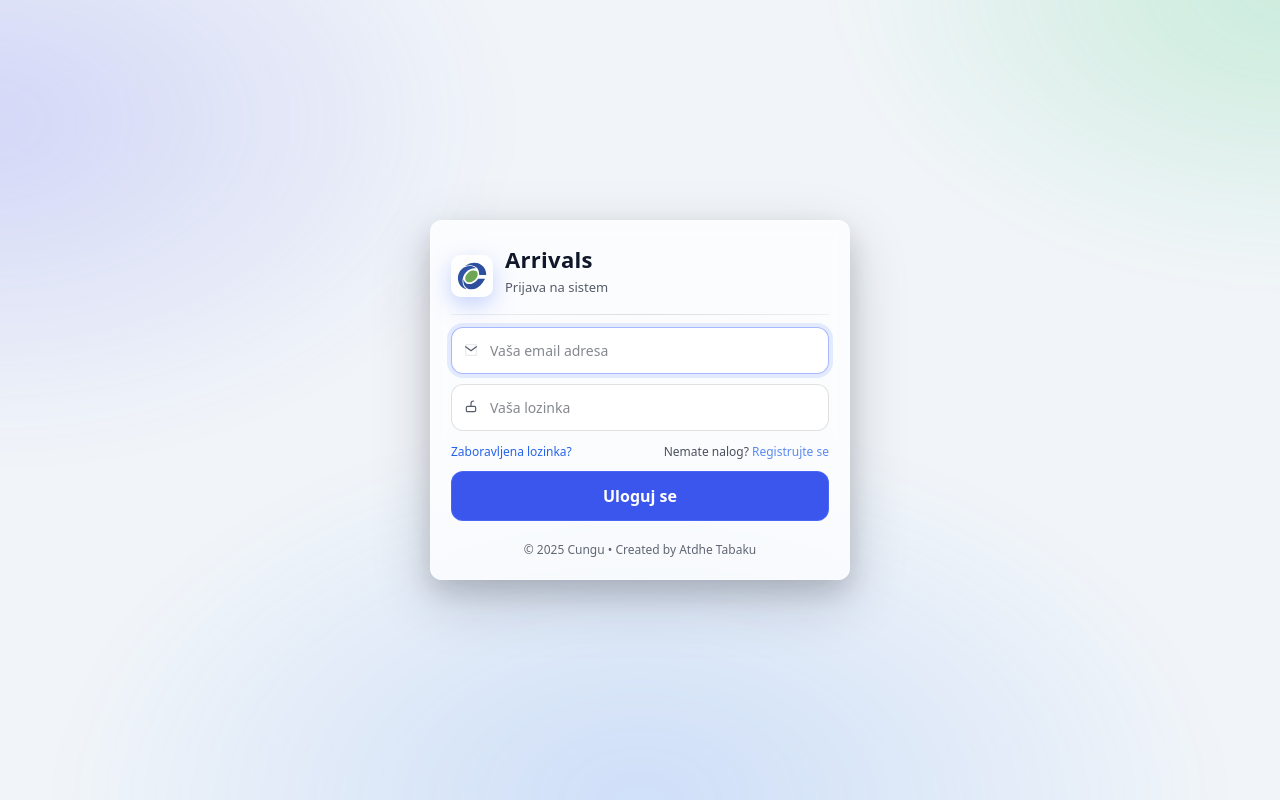
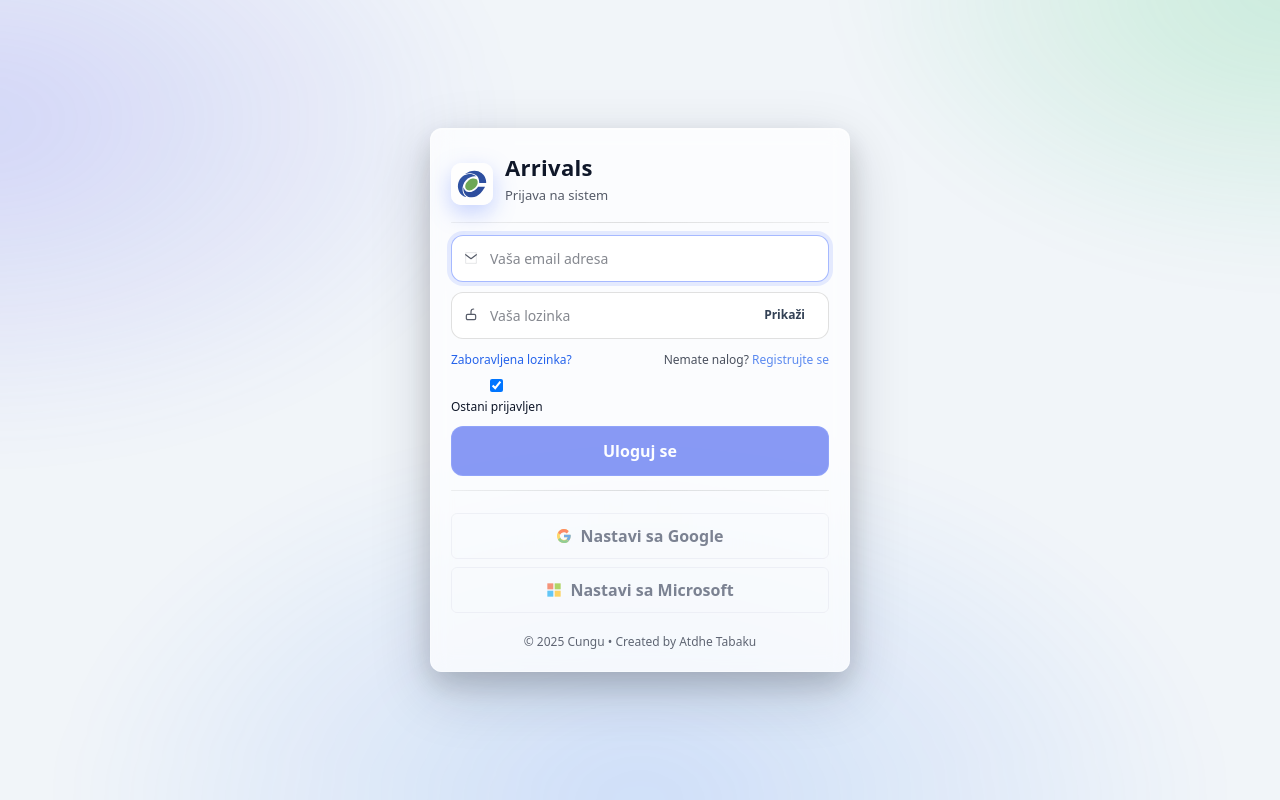
Before and after one commit to Doppler617492/arrivals-frontend, a React (Vite) app: page /login in a window 1280 px wide. Built offline with nearby package versions, Linux system fonts and the light colour scheme; no server answers.

Commit message:
feat(containers/login): pagination with page size selector; status chips; align columns; paid toggle persists; enterprise login UX (caps lock, show/hide, remember me, token storage); SSO buttons with Google/Microsoft logos

```diff
--- a/src/api/client.ts
+++ b/src/api/client.ts
@@ -5,7 +5,22 @@ export const API_BASE = RAW_BASE.replace(/\/+$/, ""); // bez završnog '/'
 export const API_KEY = import.meta.env.VITE_API_KEY as string | undefined;
 
 export function getToken() { return localStorage.getItem("token"); }
-export function setToken(t: string | null) { !t ? localStorage.removeItem("token") : localStorage.setItem("token", t); }
+export function setToken(t: string | null, remember: boolean = true) {
+  if (!t) {
+    try { localStorage.removeItem("token"); localStorage.removeItem("access_token"); } catch {}
+    try { sessionStorage.removeItem("token"); sessionStorage.removeItem("access_token"); } catch {}
+    return;
+  }
+  try {
+    if (remember) {
+      localStorage.setItem("token", t);
+      localStorage.setItem("access_token", t);
+    } else {
+      sessionStorage.setItem("token", t);
+      sessionStorage.setItem("access_token", t);
+    }
+  } catch {}
+}
 
 export function qs(params: Record<string, any>) {
   const u = new URLSearchParams();
--- a/src/features/auth/LoginView.tsx
+++ b/src/features/auth/LoginView.tsx
@@ -9,6 +9,10 @@ export default function LoginView({ onLoggedIn }: { onLoggedIn: (u: User) => voi
   const [password, setPassword] = React.useState("");
   const [loading, setLoading] = React.useState(false);
   const [err, setErr] = React.useState<string | null>(null);
+  const [capsOn, setCapsOn] = React.useState<boolean>(false);
+  const [showPass, setShowPass] = React.useState<boolean>(false);
+  const [remember, setRemember] = React.useState<boolean>(true);
+  const emailValid = /.+@.+\..+/.test(email);
 
   const submit = async (e: React.FormEvent) => {
     e.preventDefault();
@@ -17,10 +21,13 @@ export default function LoginView({ onLoggedIn }: { onLoggedIn: (u: User) => voi
     setLoading(true);
     try {
       const data = await apiPOST<{ access_token: string; user?: User }>("/auth/login", { email, password });
-      // Save token under both "token" and "access_token" for compatibility
-      setToken(data.access_token);
-      localStorage.setItem("token", data.access_token);
-      localStorage.setItem("access_token", data.access_token);
+      // Save token to chosen storage (remember -> localStorage, else sessionStorage)
+      setToken(data.access_token, remember);
+      try {
+        const storage: Storage = remember ? localStorage : sessionStorage;
+        storage.setItem("token", data.access_token);
+        storage.setItem("access_token", data.access_token);
+      } catch {}
       // Ako backend već vrati user-a, iskoristi to; u suprotnom pozovi /auth/me
       const user = data.user ?? (await apiGET<{ user: User }>("/auth/me", true)).user;
       onLoggedIn(user);
@@ -159,16 +166,74 @@ export default function LoginView({ onLoggedIn }: { onLoggedIn: (u: User) => voi
               <rect x="5" y="11" width="14" height="8" rx="2" strokeWidth="1.8"></rect>
               <path d="M12 11V7a4 4 0 0 1 4-4" strokeWidth="1.8" strokeLinecap="round"></path>
             </svg>
-            <input id="login-pass" className="inputx with-ico" type="password" value={password} onChange={(e) => setPassword(e.target.value)} placeholder="Vaša lozinka" autoComplete="current-password" required disabled={loading} aria-label="Lozinka" />
+            <input
+              id="login-pass"
+              className="inputx with-ico"
+              type={showPass ? "text" : "password"}
+              value={password}
+              onChange={(e) => setPassword(e.target.value)}
+              onKeyUp={(e) => setCapsOn((e as any).getModifierState && (e as any).getModifierState("CapsLock"))}
+              placeholder="Vaša lozinka"
+              autoComplete="current-password"
+              required
+              disabled={loading}
+              aria-label="Lozinka"
+              aria-describedby="caps-hint"
+            />
+            <button type="button" aria-label={showPass ? "Sakrij lozinku" : "Prikaži lozinku"} onClick={() => setShowPass(s => !s)}
+              style={{ position:'absolute', right:10, top:'50%', transform:'translateY(-50%)', background:'transparent', border:'none', cursor:'pointer', fontSize:12, color:'#334155' }}>
+              {showPass ? 'Sakrij' : 'Prikaži'}
+            </button>
           </div>
+          {capsOn && (
+            <div id="caps-hint" role="status" aria-live="polite" style={{ color:'#b91c1c', fontSize:12 }}>
+              Upozorenje: Caps Lock je uključen.
+            </div>
+          )}
           <div className="links-row">
             <a className="linkx" href="/forgot">Zaboravljena lozinka?</a>
             <span style={{fontSize:12, opacity:.75}}>
               Nemate nalog? <a className="linkx" href="/register">Registrujte se</a>
             </span>
           </div>
+          <div style={{ display:'flex', alignItems:'center', justifyContent:'space-between' }}>
+            <label style={{ display:'inline-flex', alignItems:'center', gap:6, fontSize:12 }}>
+              <input type="checkbox" checked={remember} onChange={(e)=>setRemember(e.currentTarget.checked)} />
+              Ostani prijavljen
+            </label>
+            {!emailValid && email.length > 0 && (
+              <span style={{ color:'#b91c1c', fontSize:12 }}>Neispravan email format</span>
+            )}
+          </div>
           {err && <div style={styles.error} role="alert" aria-live="polite">{err}</div>}
-          <button disabled={loading} className="primaryx" type="submit">{loading ? "Učitavam..." : "Uloguj se"}</button>
+          <button disabled={loading || !emailValid} className="primaryx" type="submit">{loading ? "Učitavam..." : "Uloguj se"}</button>
+          <div className="divider" />
+          <div style={{ display:'grid', gap:8 }}>
+            <button type="button" className="btn ghost" aria-label="Prijava preko Google" disabled title="Uskoro">
+              <span style={{ display:'inline-flex', alignItems:'center', gap:8 }}>
+                {/* Google G icon */}
+                <svg width="16" height="16" viewBox="0 0 48 48" aria-hidden="true">
+                  <path fill="#FFC107" d="M43.6 20.5H42V20H24v8h11.3c-1.6 4.6-6 8-11.3 8-6.9 0-12.5-5.6-12.5-12.5S17.1 11 24 11c3.2 0 6.1 1.2 8.3 3.2l5.7-5.7C34 4.9 29.3 3 24 3 12.4 3 3 12.4 3 24s9.4 21 21 21c10.5 0 20-7.6 20-21 0-1.2-.1-2.3-.4-3.5z"/>
+                  <path fill="#FF3D00" d="M6.3 14.7l6.6 4.8C14.7 16.1 18.9 13 24 13c3.2 0 6.1 1.2 8.3 3.2l5.7-5.7C34 4.9 29.3 3 24 3 16.1 3 9.1 7.1 6.3 14.7z"/>
+                  <path fill="#4CAF50" d="M24 45c5.2 0 10-1.7 13.8-4.7l-6.4-5.2c-2 1.4-4.6 2.2-7.4 2.2-5.3 0-9.7-3.4-11.3-8l-6.6 5.1C9 40.8 15.9 45 24 45z"/>
+                  <path fill="#1976D2" d="M43.6 20.5H42V20H24v8h11.3c-0.8 2.3-2.2 4.2-4.1 5.6l6.4 5.2c-0.5 0.4 6.5-4.7 6.5-14.8 0-1.2-0.1-2.3-0.5-3.5z"/>
+                </svg>
+                Nastavi sa Google
+              </span>
+            </button>
+            <button type="button" className="btn ghost" aria-label="Prijava preko Microsoft" disabled title="Uskoro">
+              <span style={{ display:'inline-flex', alignItems:'center', gap:8 }}>
+                {/* Microsoft squares icon */}
+                <svg width="16" height="16" viewBox="0 0 24 24" aria-hidden="true">
+                  <rect x="2" y="2" width="9" height="9" fill="#F25022"/>
+                  <rect x="13" y="2" width="9" height="9" fill="#7FBA00"/>
+                  <rect x="2" y="13" width="9" height="9" fill="#00A4EF"/>
+                  <rect x="13" y="13" width="9" height="9" fill="#FFB900"/>
+                </svg>
+                Nastavi sa Microsoft
+              </span>
+            </button>
+          </div>
           <div className="footer-note">© {new Date().getFullYear()} Cungu • Created by Atdhe Tabaku</div>
         </div>
       </form>
--- a/src/index.css
+++ b/src/index.css
@@ -317,6 +317,16 @@ button:active{ transform: translateY(1px); }
   border-color: #5e80ff;
   box-shadow: 0 0 0 3px rgba(94,128,255,.15);
 }
+
+/* Text alignment helpers used by Containers table headers and cells */
+.al-left { text-align: left; }
+.al-right { text-align: right; }
+.al-center { text-align: center; }
+
+/* Ensure headers use the same alignment helpers */
+.table thead th.al-left { text-align: left; }
+.table thead th.al-right { text-align: right; }
+.table thead th.al-center { text-align: center; }
 
 .table { table-layout: auto; }
 .table th, .table td { padding-left: 12px; padding-right: 12px; }
--- a/src/lib/api.ts
+++ b/src/lib/api.ts
@@ -115,7 +115,16 @@ const defaultBase = "http://localhost:8081";
 const base = ((import.meta as any).env?.VITE_API_BASE ?? defaultBase).replace(/\/$/, "");
 
 export function getToken() {
-  try { return localStorage.getItem("token"); } catch { return null; }
+  try {
+    const local = localStorage.getItem("token") || localStorage.getItem("access_token");
+    if (local) return local;
+  } catch {}
+  try {
+    // Fallback to sessionStorage for non-remembered sessions
+    return sessionStorage.getItem("token") || sessionStorage.getItem("access_token");
+  } catch {
+    return null;
+  }
 }
 
 export function setToken(value: string | null) {
```
Also changed, not shown: src/pages/Containers.tsx (+101 -21 lines).
